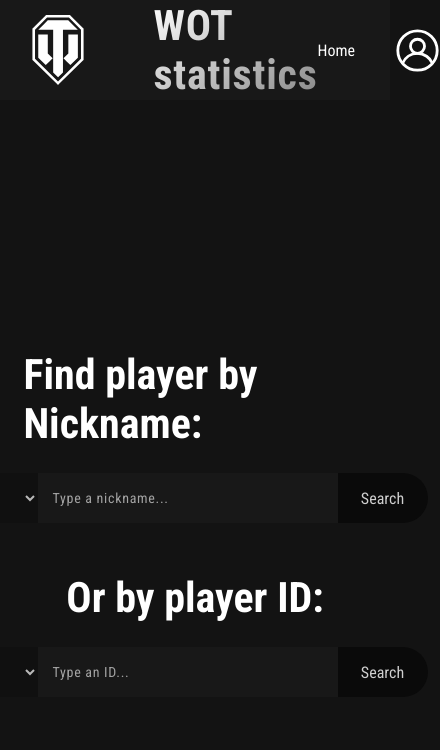
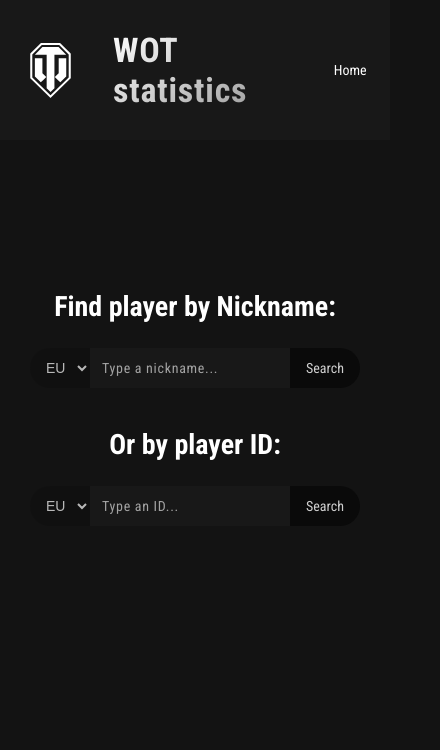
Before and after one commit to SlavaZinets/wot, a website built with Parcel: page index.html in a window 390 px wide. Shown: the whole page, 440 px wide, since content can reach past the window. Built offline with nearby package versions, Linux system fonts and the light colour scheme.

Commit message:
adaptife front page

```diff
--- a/index.html
+++ b/index.html
@@ -25,13 +25,12 @@
     <header>
       <div class="container headerContainer">
         <div class="logo">
-          <img class="logoImg" src="./wotLogo.svg" alt="W" />
+          <img class="logoImg" src="./wotLogo.svg" alt="W" / onclick="document.location.reload()">
         </div>
 
         <h1 class="headerTitle">WOT statistics</h1>
         <ul class="headerNav">
           <li class="home">Home</li>
-          <li id="auth"><img src="./logIn.svg" alt="Log in" /></li>
         </ul>
       </div>
     </header>
--- a/main.js
+++ b/main.js
@@ -27,7 +27,7 @@
     );
     buildElement("h3", searchingContainer, "playerName", element.nickname);
 
-    const clanTag = buildElement("span", searchingContainer, "clanTag", tag);
+    const clanTag = buildElement("span", searchingContainer, "clanTag", `[${tag}]`);
 
     searchingContainer.addEventListener("click", () => {
       fetchStats(regionNick, accountID);
@@ -41,8 +41,8 @@
   <li class="searchTitle">Find player by Nickname:</li>
   <li class="searchContainer">
     <select id="regionNick" class="regionSearch">
+      <option value="eu" class="regionOption">EU</option>
       <option value="ru" class="regionOption">RU</option>
-      <option value="eu" class="regionOption">EU</option>
       <option value="com" class="regionOption">NA</option>
       <option value="asia" class="regionOption">ASIA</option>
     </select>
@@ -57,8 +57,8 @@
   <li class="searchTitle">Or by player ID:</li>
   <li class="searchContainer">
     <select id="regionID" class="regionSearch">
+      <option value="eu" class="regionOption">EU</option>
       <option value="ru" class="regionOption">RU</option>
-      <option value="eu" class="regionOption">EU</option>
       <option value="com" class="regionOption">NA</option>
       <option value="asia" class="regionOption">ASIA</option>
     </select>
--- a/styles/header.css
+++ b/styles/header.css
@@ -4,11 +4,13 @@
 height: 100px;
 background-color: #181818;
 margin-bottom: 250px;
+
 }
 
-.headerContainer {
+.container.headerContainer {
     display: flex;
     align-items: center;
+    height: 100%;
 }
 
 .logo   {
@@ -19,7 +21,8 @@
 }
 
 .logoImg {
-    margin-top: 15px;
+    width: 100%;
+    height: 100%;
 }
 
 .logoImg:hover,
@@ -62,3 +65,67 @@
 #auth:focus {
   filter: invert(27%) sepia(51%) saturate(2878%) hue-rotate(346deg) brightness(117%) contrast(97%);
 }
+
+@media screen and (max-width: 768px){
+
+    header {
+        margin-bottom: 150px;
+    }
+
+    .logo {
+        width: 60px;
+        height: 60px;
+    }
+
+    .headerTitle  {
+        margin-right: 15px;
+    }
+
+}
+
+@media screen and (max-width: 484px){
+
+    header {
+        height: 140px;
+    }
+}
+
+@media screen and (max-width: 425px){
+
+    header {
+        margin-bottom: 150px;
+    }
+
+    .logo {
+        width: 55px;
+        height: 55px;
+    }
+
+    .headerTitle {
+        margin-left: 35px;
+        font-size: 34px;
+    }
+
+    .home {
+        font-size: 14px;
+    }
+
+}
+
+@media screen and (max-width: 375px){
+
+    header {
+        margin-bottom: 100px;
+    }
+
+    .logo {
+        width: 50px;
+        height: 50px;
+    }
+
+    .headerTitle {
+        margin-left: 30px;
+        font-size: 30px;
+    }
+
+}
--- a/styles/search.css
+++ b/styles/search.css
@@ -18,6 +18,7 @@
 }
 
 .regionSearch {
+     font-size: 16px;
     transition: all .3s;
     width: 75px;
     border-radius: 25px 0 0 25px;
@@ -47,6 +48,11 @@
 
 }
 
+.searchInput:focus{
+    outline: none;
+    background-color: #202020;
+}
+
 .searchInput::placeholder {
     color: rgb(163, 163, 163);
 }
@@ -68,3 +74,107 @@
     opacity: 1;
     color: #eaa91c;
 }
+
+@media screen and (max-width: 768px){
+
+    .searchTitle {
+        font-size: 36px;
+    }
+
+    .searchContainer {
+        margin-bottom: 40px;
+        height: 40px;
+    }
+
+    .regionSearch {
+        font-size: 14px;
+        width: 60px;
+        border-radius: 20px 0 0 20px;
+        text-indent: 12px;
+    }
+
+    .searchInput {
+        width: 250px;
+        text-indent: 12px;
+        font-size: 14px;
+
+    }
+
+
+    .searchButton {
+        font-size: 14px;
+        border-radius: 0 20px 20px 0;
+        width: 70px;
+    }
+
+}
+
+@media screen and (max-width: 420px){
+
+    .searchTitle {
+        font-size: 28px;
+        text-align: center;
+    }
+
+    .searchContainer {
+        margin-bottom: 40px;
+        height: 40px;
+    }
+
+    .regionSearch {
+        font-size: 14px;
+        width: 60px;
+        border-radius: 20px 0 0 20px;
+        text-indent: 12px;
+    }
+
+    .searchInput {
+        width: 200px;
+        text-indent: 12px;
+        font-size: 14px;
+
+    }
+
+
+    .searchButton {
+        font-size: 14px;
+        border-radius: 0 20px 20px 0;
+        width: 70px;
+    }
+
+}
+
+@media screen and (max-width: 375px){
+
+    .searchTitle {
+        font-size: 24px;
+        text-align: center;
+    }
+
+    .searchContainer {
+        margin-bottom: 30px;
+        height: 39px;
+    }
+
+    .regionSearch {
+        font-size: 12px;
+        width: 50px;
+        border-radius: 17px 0 0 17px;
+        text-indent: 10px;
+    }
+
+    .searchInput {
+        width: 175px;
+        text-indent: 10px;
+        font-size: 12px;
+
+    }
+
+
+    .searchButton {
+        font-size: 12px;
+        border-radius: 0 17px 17px 0;
+        width: 55px;
+    }
+
+}
```
Also changed, not shown: dist/index.html (added), dist/logIn.3ebf5faa.svg (added), dist/swords.f913ef7c.svg (added), dist/wotLogo.029b4335.svg (added), 13 other files.
